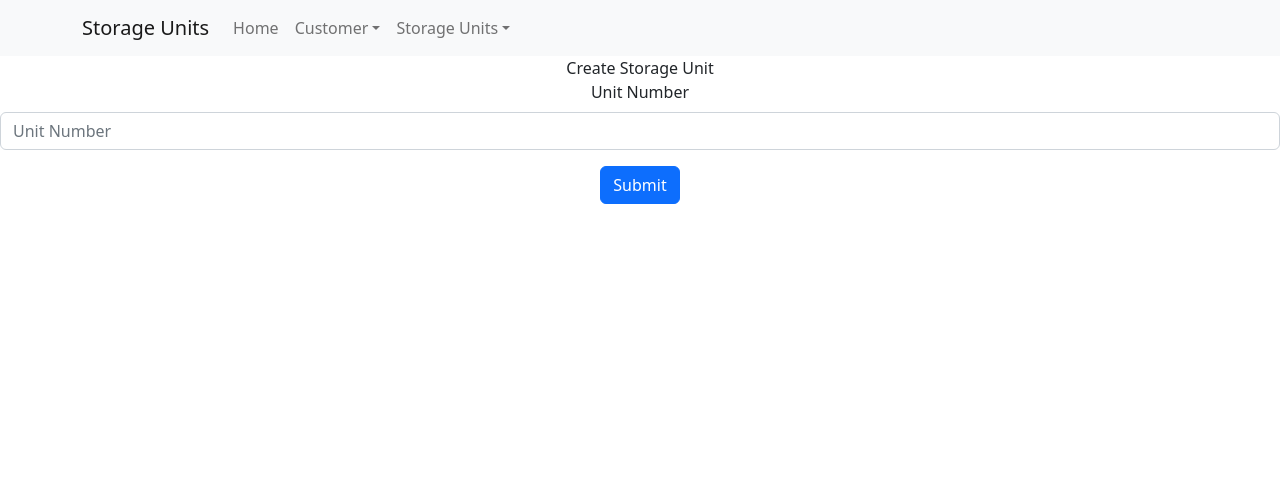
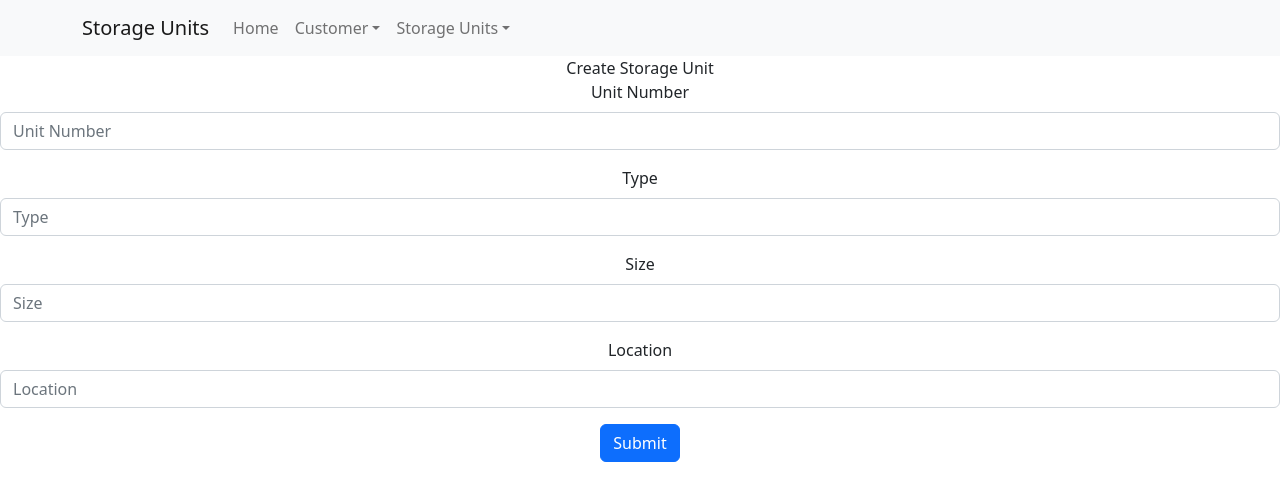
Before and after one commit to blee2125/storage-rental-v2, a React (Create React App) app: page /storage-units/add in a window 1280 px wide. Shown: the top 500 px of the page. Built offline with nearby package versions, Linux system fonts and the light colour scheme.

Commit message:
add new fields to form

```diff
--- a/src/components/StorageUnit/StorageUnitForms/StorageUnitForm.js
+++ b/src/components/StorageUnit/StorageUnitForms/StorageUnitForm.js
@@ -14,6 +14,33 @@ export const StorageUnitForm = (props) => {
             onChange={e => props.updateData('unitNumber', e.target.value)}
           />
         </Form.Group>
+        <Form.Group className="mb-3" controlId="formGroupType">
+          <Form.Label>Type</Form.Label>
+          <Form.Control
+            type="text"
+            placeholder="Type"
+            value={props.storageUnitObject.type}
+            onChange={e => props.updateData('type', e.target.value)}
+          />
+        </Form.Group>
+        <Form.Group className="mb-3" controlId="formGroupSize">
+          <Form.Label>Size</Form.Label>
+          <Form.Control
+            type="text"
+            placeholder="Size"
+            value={props.storageUnitObject.size}
+            onChange={e => props.updateData('size', e.target.value)}
+          />
+        </Form.Group>
+        <Form.Group className="mb-3" controlId="formGroupLocation">
+          <Form.Label>Location</Form.Label>
+          <Form.Control
+            type="text"
+            placeholder="Location"
+            value={props.storageUnitObject.location}
+            onChange={e => props.updateData('location', e.target.value)}
+          />
+        </Form.Group>
       </Form>
     );
 }
```
